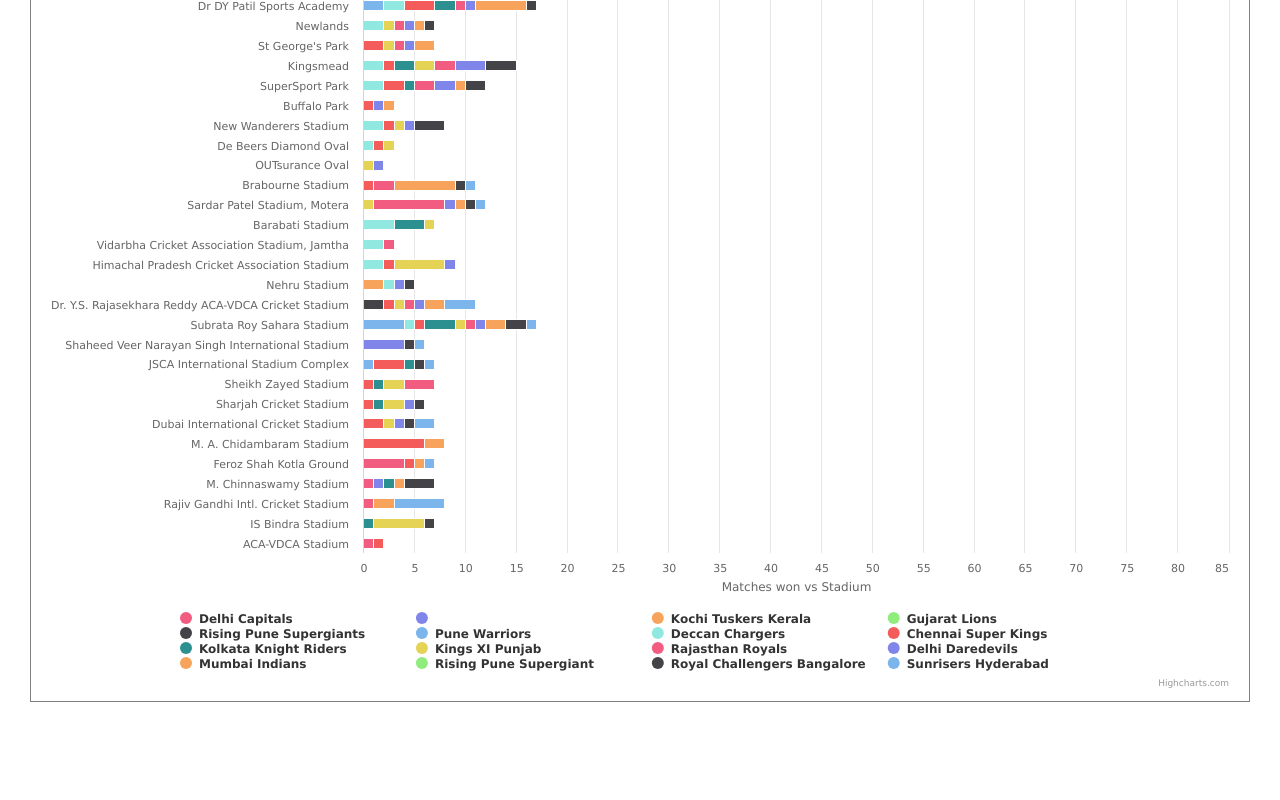
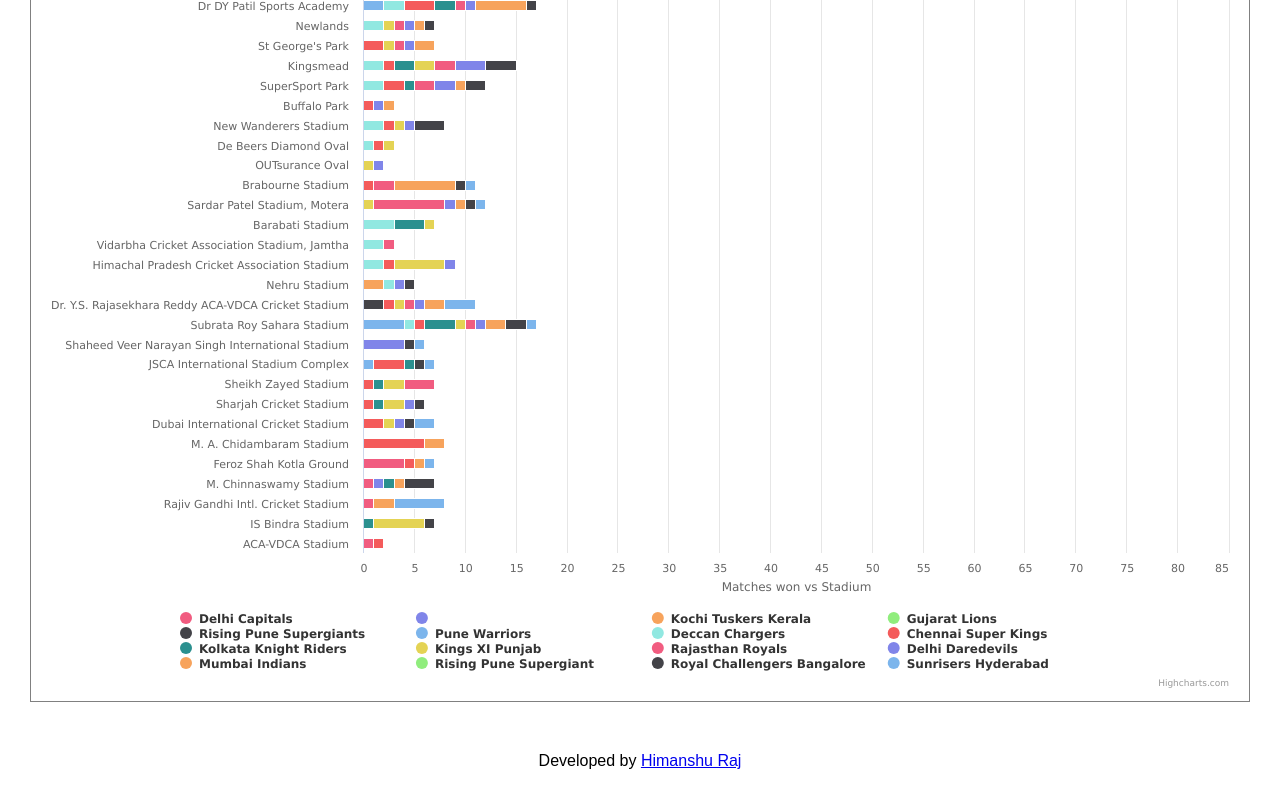
Before and after one commit to raj13himanshu/Hrs_IPL3, a website: page public/index.html in a window 1280 px wide. Shown: the part 4018-4818 px from the top of the page. Before the commit the page ends 4770 px from the top, so only its background shows below. Drawn offline with nearby package versions, Linux system fonts and the light colour scheme.

Commit message:
Update index.html
added updated resume link

```diff
--- a/public/index.html
+++ b/public/index.html
@@ -55,4 +55,7 @@
 
 
 
+    <footer style="text-align: center">Developed by <a href="https://drive.google.com/file/d/12Yr0qsE0wX2vFBibwaKBYhJiOlU8dvZ3/view?usp=drivesdk">Himanshu Raj</a></footer>
+
+
 </body>
```
